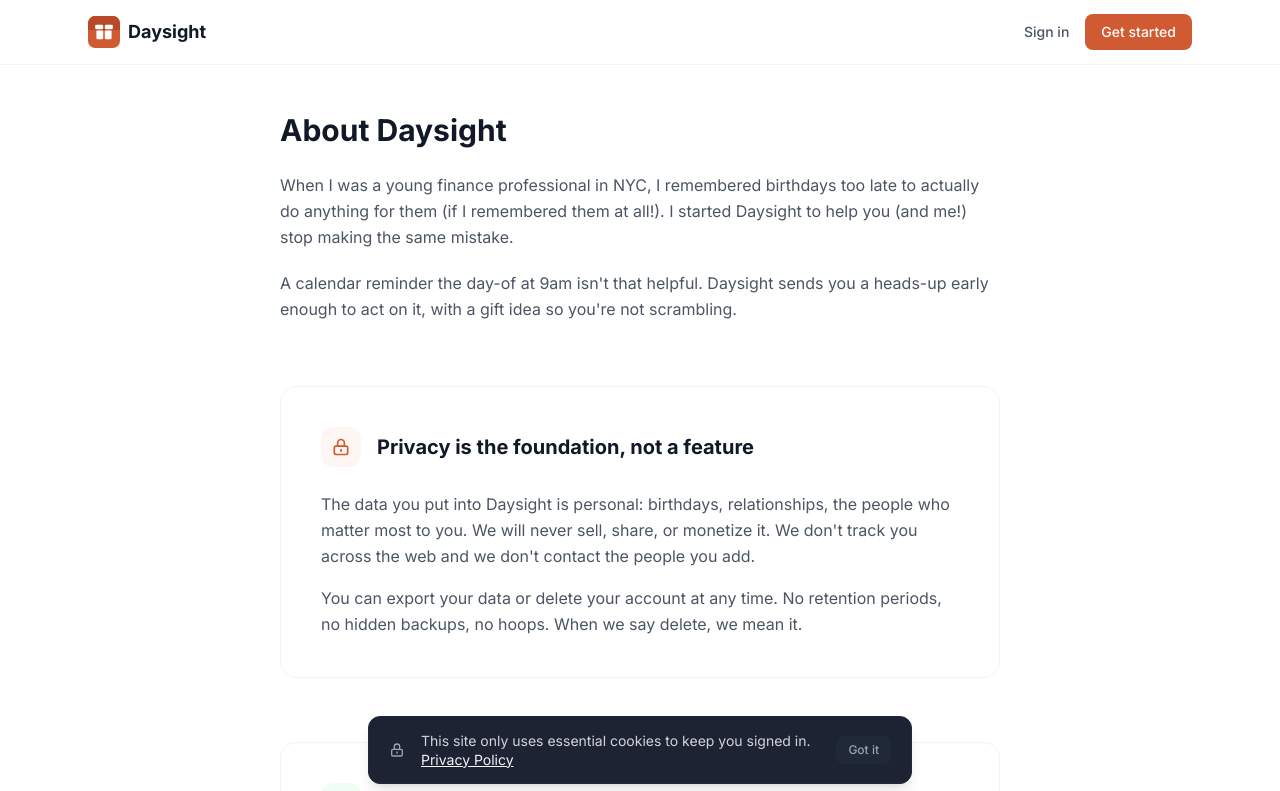
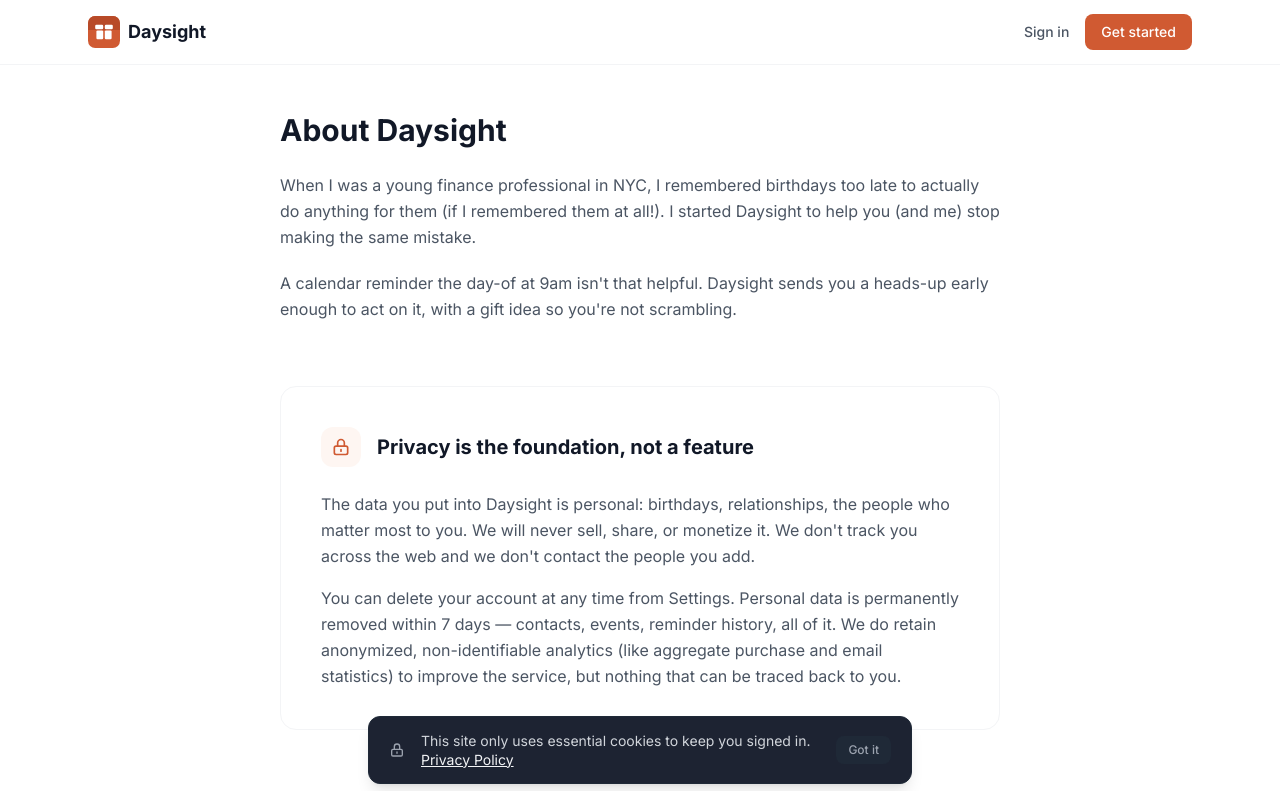
Before and after one commit to jjr2024/projectlandmarks, a Next.js app: page /about in a window 1280 px wide. Shown: the top 791 px of the page. Built offline with nearby package versions, Linux system fonts and the light colour scheme; no server answers.

Commit message:
about pg update

```diff
--- a/legacy/about.html
+++ b/legacy/about.html
@@ -45,7 +45,7 @@
       <h1 class="text-3xl font-bold text-gray-900 mb-6">About Daysight</h1>
       <div class="prose prose-gray max-w-none space-y-5 text-gray-600 leading-relaxed">
         <p>
-          When I was a young finance professional in NYC, I remembered birthdays too late to actually do anything for them (if I remembered them at all!). I started Daysight to help you (and me!) stop making the same mistake.
+          When I was a young finance professional in NYC, I remembered birthdays too late to actually do anything for them (if I remembered them at all!). I started Daysight to help you (and me) stop making the same mistake.
         </p>
         <p>
           A calendar reminder the day-of at 9am isn't that helpful. Daysight sends you a heads-up early enough to act on it, with a gift idea so you're not scrambling.
@@ -70,7 +70,7 @@
             We don't track you across the web. We don't contact the people you add. Your contact list exists for one reason: to help you show up for the people in your life.
           </p>
           <p>
-            You're always in control. You can export all of your data at any time, and you can delete your account, along with every piece of data we hold, whenever you choose. No retention periods, no hidden backups, and no hoops to jump through. When we say delete, we mean it.
+            You're always in control. You can delete your account at any time from Settings. Personal data is permanently removed within 7 days — contacts, events, reminder history, all of it. We do retain anonymized, non-identifiable analytics (like aggregate purchase and email statistics) to improve the service, but nothing that can be traced back to you.
           </p>
         </div>
       </div>
--- a/src/app/about/page.tsx
+++ b/src/app/about/page.tsx
@@ -20,7 +20,7 @@
           <p>
             When I was a young finance professional in NYC, I remembered birthdays too
             late to actually do anything for them (if I remembered them at all!). I
-            started Daysight to help you (and me!) stop making the same mistake.
+            started Daysight to help you (and me) stop making the same mistake.
           </p>
           <p>
             A calendar reminder the day-of at 9am isn&apos;t that helpful. Daysight
@@ -50,8 +50,11 @@
               We don&apos;t track you across the web and we don&apos;t contact the people you add.
             </p>
             <p>
-              You can export your data or delete your account at any time.
-              No retention periods, no hidden backups, no hoops. When we say delete, we mean it.
+              You can delete your account at any time from Settings. Personal data is
+              permanently removed within 7 days — contacts, events, reminder history,
+              all of it. We do retain anonymized, non-identifiable analytics (like
+              aggregate purchase and email statistics) to improve the service, but
+              nothing that can be traced back to you.
             </p>
           </div>
         </div>
```
